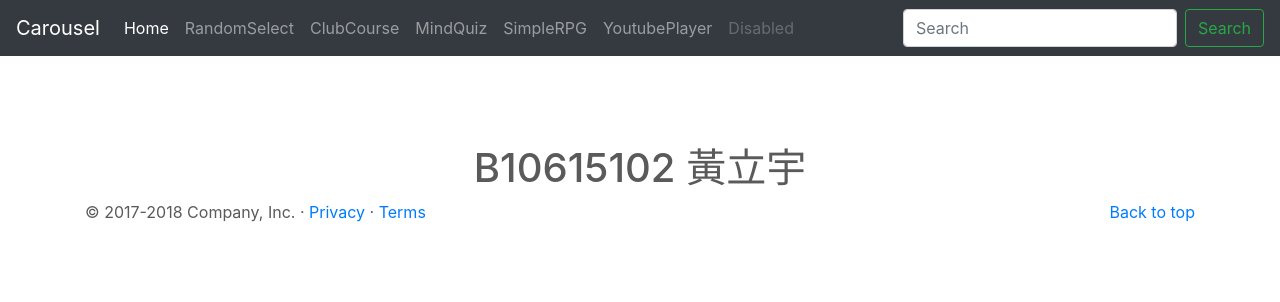
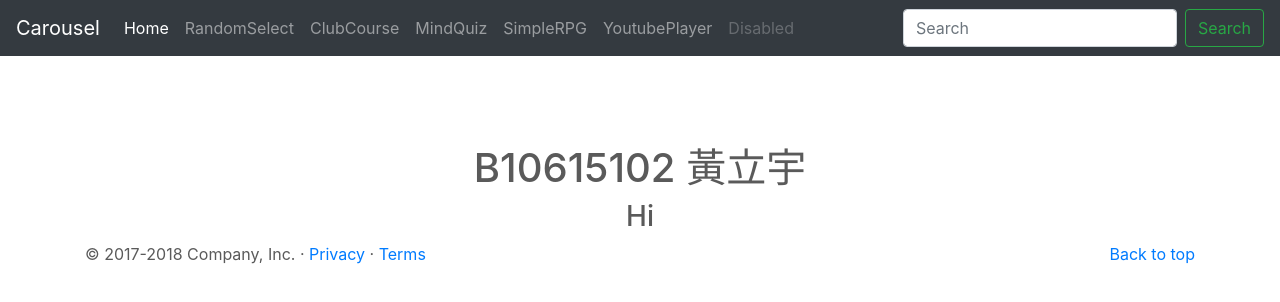
Before and after one commit to b10615102/majaja, a plain HTML site: page index.html in a window 1280 px wide. Drawn offline with nearby package versions, Linux system fonts and the light colour scheme.

Commit message:
Update index.html

```diff
--- a/index.html
+++ b/index.html
@@ -61,6 +61,7 @@
 <br><br><br>
 
         　<h1 align="center">B10615102 黃立宇</h1>
+      <h3 align="center">Hi</h3>
 
         <!-- /END THE FEATURETTES -->
 
```
